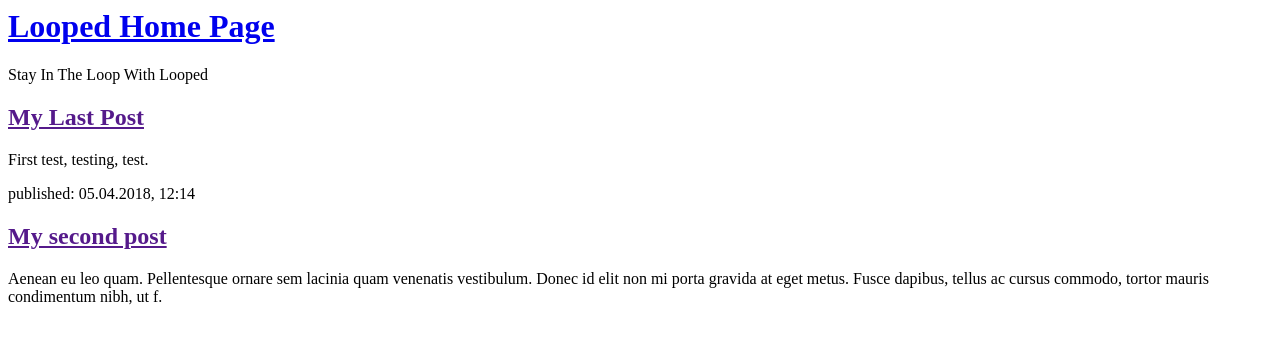
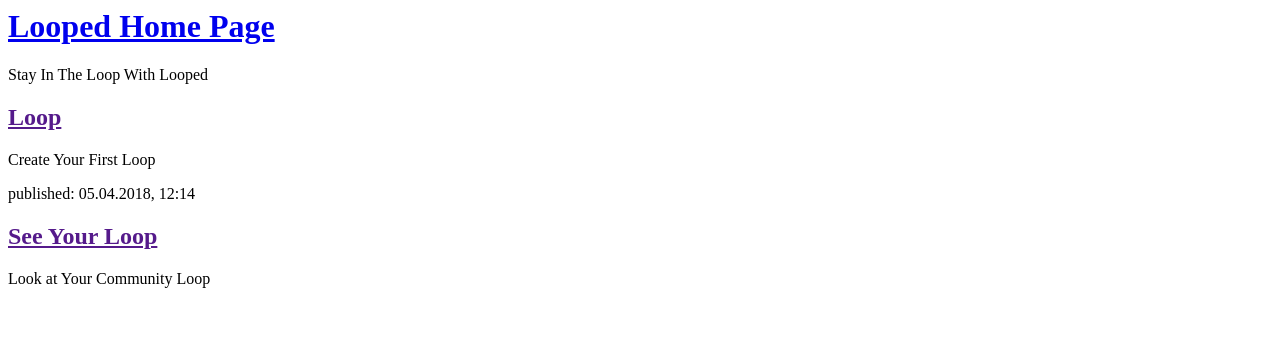
Before and after one commit to AlbertKLH/LOOPED, a Django app: template looped/mysite/blog/templates/blog/post_list.html in a window 1280 px wide. Shown: the top 344 px of the page. Run offline with Django 3.2, Linux system fonts and the light colour scheme; the template is opened without the code that fills it, so the values that code supplies are empty.

Commit message:
Post list update

```diff
--- a/looped/mysite/blog/templates/blog/post_list.html
+++ b/looped/mysite/blog/templates/blog/post_list.html
@@ -9,14 +9,14 @@
 
         <div>
             <p>Stay In The Loop With Looped</p>
-            <h2><a href="">My Last Post</a></h2>
-            <p>First test, testing, test.</p>
+            <h2><a href="">Loop</a></h2>
+            <p>Create Your First Loop</p>
         </div>
 
         <div>
             <p>published: 05.04.2018, 12:14</p>
-            <h2><a href="">My second post</a></h2>
-            <p>Aenean eu leo quam. Pellentesque ornare sem lacinia quam venenatis vestibulum. Donec id elit non mi porta gravida at eget metus. Fusce dapibus, tellus ac cursus commodo, tortor mauris condimentum nibh, ut f.</p>
+            <h2><a href="">See Your Loop</a></h2>
+            <p>Look at Your Community Loop</p>
         </div>
     </body>
 </html>
```
